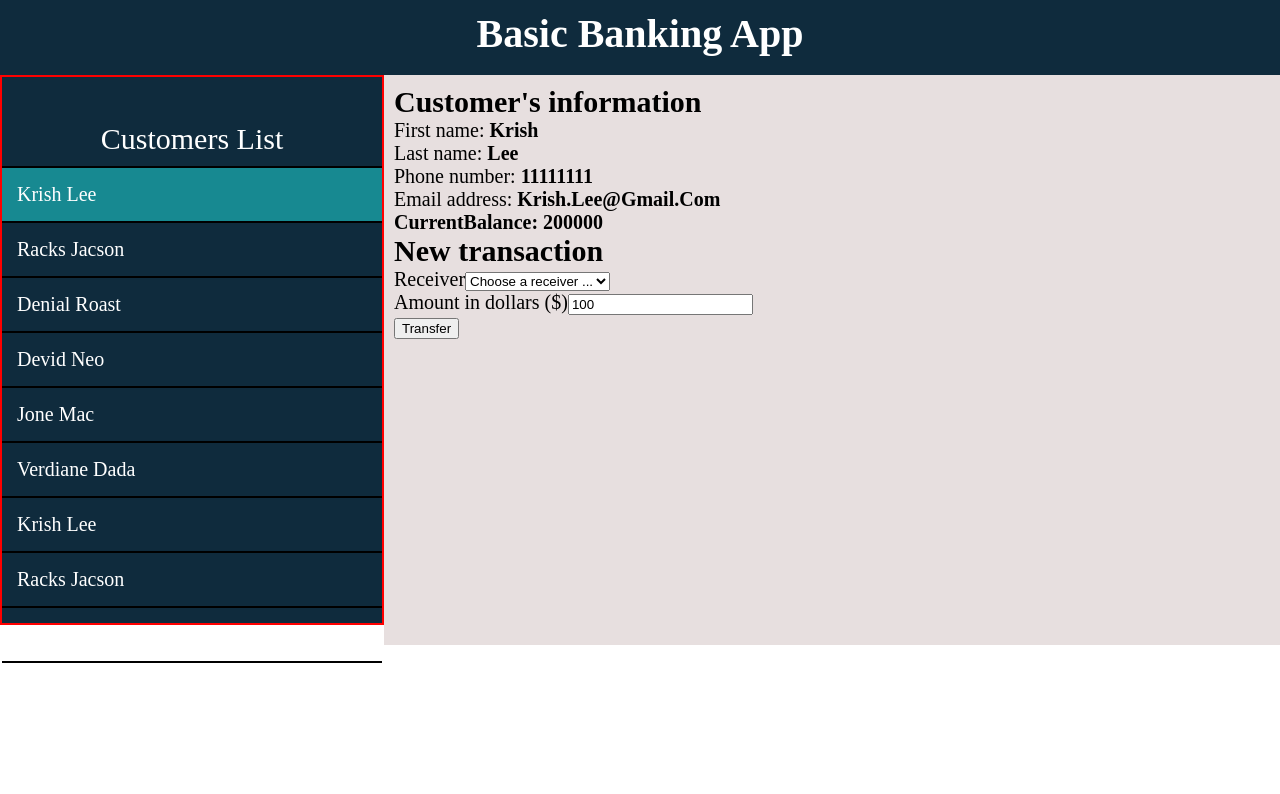
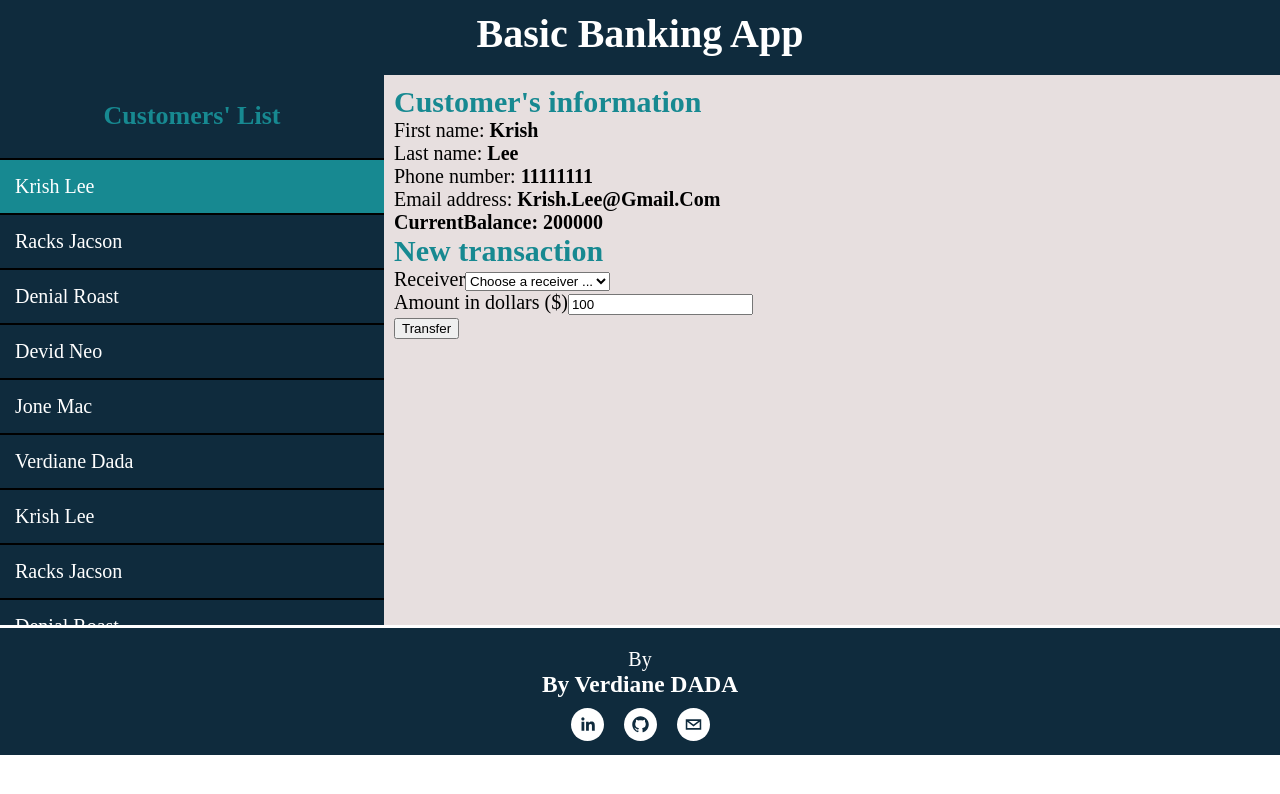
Before and after one commit to verdianeDada/basic-banking-system, a React (Create React App) app: page / in a window 1280 px wide. Shown: the top 794 px of the page. Built offline with nearby package versions, Linux system fonts and the light colour scheme.

Commit message:
Footer has been styled

```diff
--- a/package.json
+++ b/package.json
@@ -10,6 +10,7 @@
     "react": "^18.2.0",
     "react-dom": "^18.2.0",
     "react-scripts": "5.0.1",
+    "react-social-icons": "^5.15.0",
     "web-vitals": "^2.1.4"
   },
   "scripts": {
--- a/src/App.js
+++ b/src/App.js
@@ -3,6 +3,7 @@ import Header from './components/Header'
 import Footer from './components/Footer'
 import SideBar from './components/SideBar'
 import CustomerDetails from './components/CustomerDetails'
+
 
 
 const App = () => {
--- a/src/components/Footer.js
+++ b/src/components/Footer.js
@@ -1,7 +1,12 @@
+import { SocialIcon } from 'react-social-icons';
 const  Footer= () => {
     return (
         <div id="footer">
-            in footer
+            <p>By</p>
+            <h3><strong>By Verdiane DADA</strong> </h3>
+            <SocialIcon url="https://www.linkedin.com/in/verdianedada" network="linkedin" bgColor="white" style={{ height: 33, width: 33}}/>
+            <SocialIcon url="https://github.com/verdianeDada" bgColor="white"  network="github" style={{ height: 33, width: 33 }}/>
+            <SocialIcon url="mailto:dada.verdiane@gmail.com"  bgColor="white" network="mailto" style={{ height: 33, width: 33 }}/>
         </div>
     )
 }
--- a/src/components/SideBar.js
+++ b/src/components/SideBar.js
@@ -1,7 +1,7 @@
 const  SideBar= ({customers, setSelectedCustomer, selectedCustomer }) => {
     return (
         <div id="sidebar">
-            <p className="title" style={{paddingTop:45}}> Customers List</p>
+            <div className="title"><h2  > Customers' List</h2></div>
             <div id="customers-list">
                 {customers.map( customer =>
                      <div key={customer.id.toString()} className={customer.id===selectedCustomer.id ? "name selected":"name"}
--- a/src/index.css
+++ b/src/index.css
@@ -4,15 +4,21 @@ a, abbr, acronym, address, applet, article, aside, audio, b, big, blockquote, bo
     border: 0;
     /* font: inherit; */
 }
-
+:root {
+    --main-color: #0f2b3d;
+    --second-color: #178991;
+  }
 body{
     font-size: 20px;
     color: #fff;
 }
+h2{
+    color: var(--second-color);
+}
 #root{
     display: grid;
     grid-template-columns: 100%;
-    grid-template-rows: 75px 300px 300px 100px;
+    grid-template-rows: 75px 300px 300px 130px;
     grid-template-areas:
         "header"
         "sidebar"
@@ -22,7 +28,7 @@ body{
 
 #header {
     grid-area: header;
-    background-color: #0f2b3d;
+    background-color: var(--main-color);
     color: white;
     text-align: center;
     /* font-size: 1.3em; */
@@ -30,24 +36,31 @@ body{
 }
 #footer {
     grid-area: footer;
-    background-color: #0f2b3d;
-    border-top: white 2px solid;
-    display: none;
+    background-color: var(--main-color);
+    border-top: white 3px solid;
+    padding-top: 20px;
+    padding-bottom: 20px;
+    text-align: center;
+    size: 1.5em;
+}
+#footer a{
+    margin: 10px;
 }
 #sidebar {
     grid-area: sidebar;
-    background-color: #0f2b3d;
-    border: red 2px solid;
+    background-color: var(--main-color);
+    /* border: red 2px solid; */
 }
 #sidebar .title{
-    Padding: 10px;
-    text-align: center;
-    font-size: 1.5em;
+    display: flex;
+    flex-direction: column;
+    justify-content: center;
+    align-items: center;
+    height: 15%;
 }
 #customers-list{
     overflow-y: scroll;
-    height: 100%;
-    scrollbar-color: red yellow;
+    height: 85%;
 }
 #customer-details {
     grid-area: s;
@@ -58,7 +71,7 @@ body{
     background-position: center; */
     background-color: rgb(231, 223, 223);
     padding: 10px;
-    height: 100%;
+    /* height: 100%; */
     color: black;
 }
 #customer-details strong{
@@ -105,7 +118,7 @@ body{
 @media (min-width : 730px){
     #root {
         grid-template-columns: 30% 70%;
-        grid-template-rows: 75px 550px 100px;
+        grid-template-rows: 75px 550px 130px;
         grid-template-areas:
             "header header"
             "sidebar s"
@@ -114,4 +127,10 @@ body{
     #header{
         /* font-size: 2.5em; */
     }
+    #customers-list{
+        height: 85%;
+    }
+    #sidebar .title h2{
+        font-size: 1.3em;
+    }
 }
```
Also changed, not shown: 1 other file (tests, documents, lock files or other folders).
